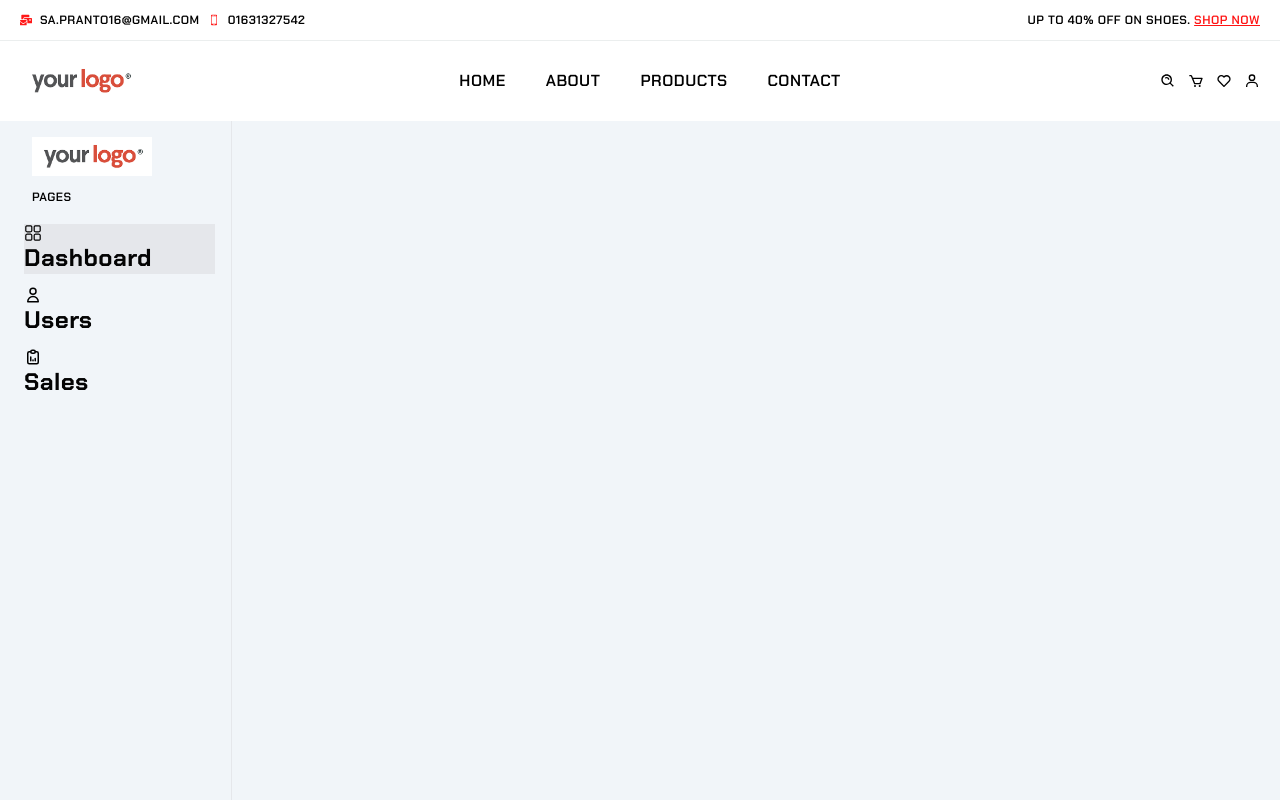
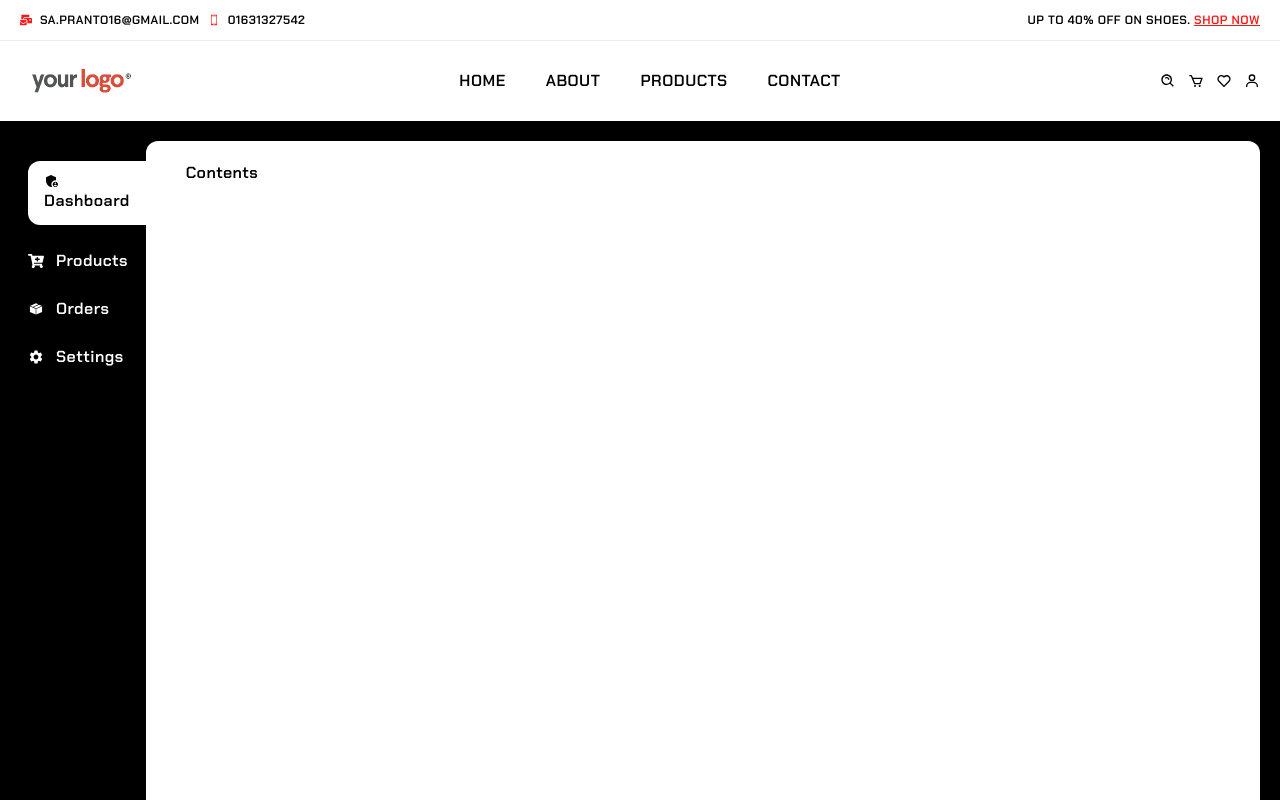
Before and after one commit to SAPranto/Shoez-NX, a Next.js app: page /admin in a window 1280 px wide. Shown: the top 800 px of the page. Built offline with nearby package versions, Linux system fonts and the light colour scheme.

Commit message:
Sidebar Created

```diff
--- a/app/admin/page.jsx
+++ b/app/admin/page.jsx
@@ -1,12 +1,14 @@
 import React from "react";
 import SideBar from "../components/SideBar";
-import RootLayout from "../layout";
 
 const admin = () => {
   return (
-    <div className="bg-slate-100">
-      <div className="flex">
-        <SideBar />
+    <div className="bg-black text-white h-screen py-5">
+      <div className="container flex">
+        <SideBar className />
+        <div className="bg-white rounded-xl text-black flex-grow h-screen py-5 ps-10">
+          Contents
+        </div>
       </div>
     </div>
   );
--- a/app/components/SideBar.jsx
+++ b/app/components/SideBar.jsx
@@ -1,51 +1,32 @@
-"use client"
-import React, { useState } from 'react';
-import { RxDashboard } from 'react-icons/rx';
-import { HiOutlineUser } from 'react-icons/hi';
-import { TbReportAnalytics } from 'react-icons/tb';
-import Link from 'next/link';
+import Link from "next/link";
+import React from "react";
+import { MdAdminPanelSettings, MdSettings } from "react-icons/md";
+import { FaCartPlus } from "react-icons/fa";
+import { GiCardboardBoxClosed } from "react-icons/gi";
 
 const SideBar = () => {
-  const [activeIndex, setActiveIndex] = useState(0);
-
-  const handleOnClick = (index) => {
-    setActiveIndex(index === activeIndex ? null : index);
-  };
-
-  const renderIcon = (Icon) => (
-    <span>
-      <Icon className="text-lg text-primary-text mt-[3px]" />
-    </span>
-  );
-
-  const renderMenuItem = (index, Icon, title) => (
-    <div
-      className={`dash ${
-        activeIndex === index ? 'bg-gray-200' : ''
-      }`}
-      onClick={() => handleOnClick(index)}
-    >
-      {renderIcon(Icon)}
-      <h5 className="text-primary-text">{title}</h5>
+  const inactiveLink = "flex gap-3 items-center";
+  const activeLink =
+    inactiveLink + "bg-white text-black rounded-l-xl px-4 py-3";
+  return (
+    <div className="py-5 ps-2 flex flex-col gap-6">
+      <Link href={"/"} className="bg-white text-black rounded-l-xl px-4 py-3">
+        <MdAdminPanelSettings />
+        <span>Dashboard</span>
+      </Link>
+      <Link href={"/"} className={inactiveLink}>
+        <FaCartPlus />
+        <span>Products</span>
+      </Link>
+      <Link href={"/"} className={inactiveLink}>
+        <GiCardboardBoxClosed />
+        <span>Orders</span>
+      </Link>
+      <Link href={"/"} className={inactiveLink}>
+        <MdSettings />
+        <span>Settings</span>
+      </Link>
     </div>
-  );
-
-  return (
-    <>
-      <div className="container pt-4 border-r w-56 h-screen px-4 mx-2">
-        <img src="./logo.png" alt="" width={120} className="mx-2" />
-        <div className="mt-2 mb-4 mx-2">
-          <span className="text-primary-text text-xs">PAGES</span>
-        </div>
-        <Link href="/admin">
-        {renderMenuItem(0, RxDashboard, 'Dashboard')}
-        </Link>
-        <Link href="/users">
-        {renderMenuItem(1, HiOutlineUser, 'Users')}
-        </Link>
-        {renderMenuItem(2, TbReportAnalytics, 'Sales')}
-      </div>
-    </>
   );
 };
 
```
